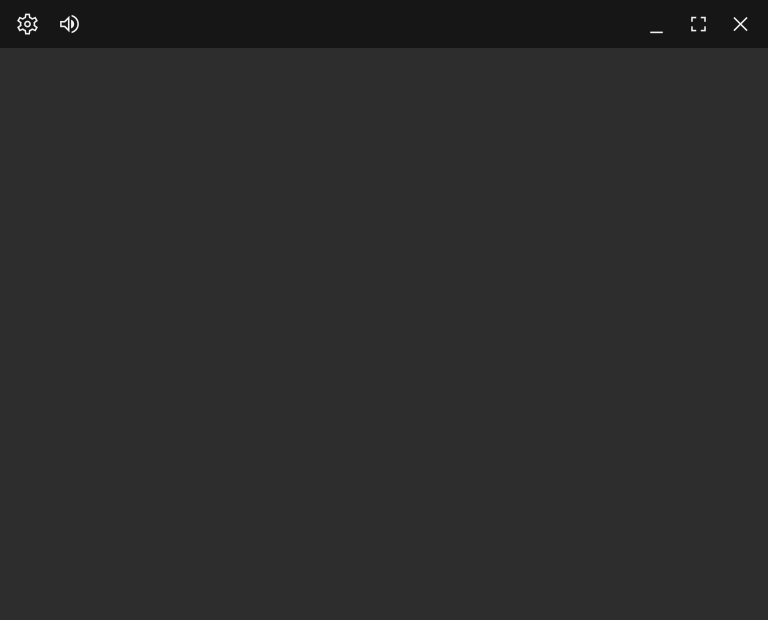
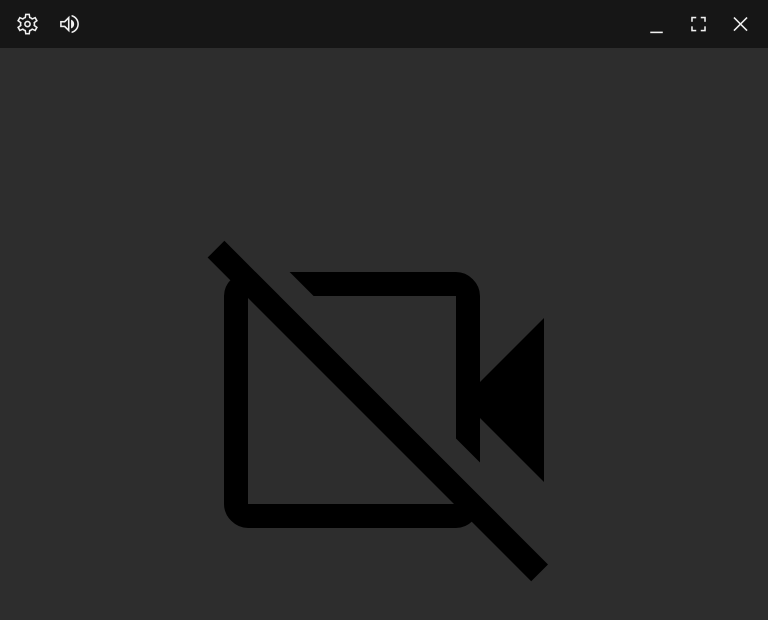
Before and after one commit to rsruggles/PassThru, an Electron app: page index.html in a window 768 px wide. Drawn offline with Linux system fonts and the light colour scheme; files whose address does not match are found by name.

Commit message:
refactor img dir

```diff
--- a/css/passthru.css
+++ b/css/passthru.css
@@ -5,7 +5,7 @@ body, html {
 
 body {
     background-color: rgb(45, 45, 45);
-    background-image: url('../svg/videocam_off.svg');
+    background-image: url('../img/videocam_off.svg');
     background-size: 50% 50%;
     background-attachment: fixed;
     background-position: center;
```
